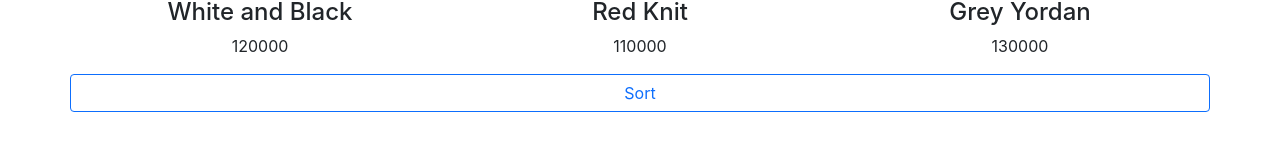
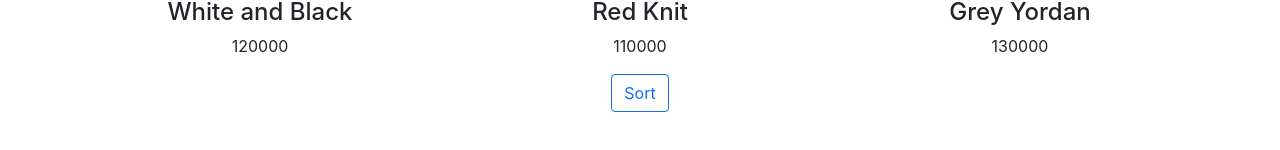
Before and after one commit to Origogi/react-shop, a React (Create React App) app: page / in a window 1280 px wide. Shown: the part 572-722 px from the top of the page. Built offline with nearby package versions, Linux system fonts and the light colour scheme.

Commit message:
버튼 디자인 변경

```diff
--- a/src/App.js
+++ b/src/App.js
@@ -62,7 +62,6 @@ function Main(props) {
             );
           })}
         </Row>
-        <Row>
         <button
           type="button"
           className="btn btn-outline-primary"
@@ -84,7 +83,6 @@ function Main(props) {
         >
           Sort
         </button>
-        </Row>
       </Container>
     </>
   );
```
Lines whose indentation alone changed are shown as unchanged.
